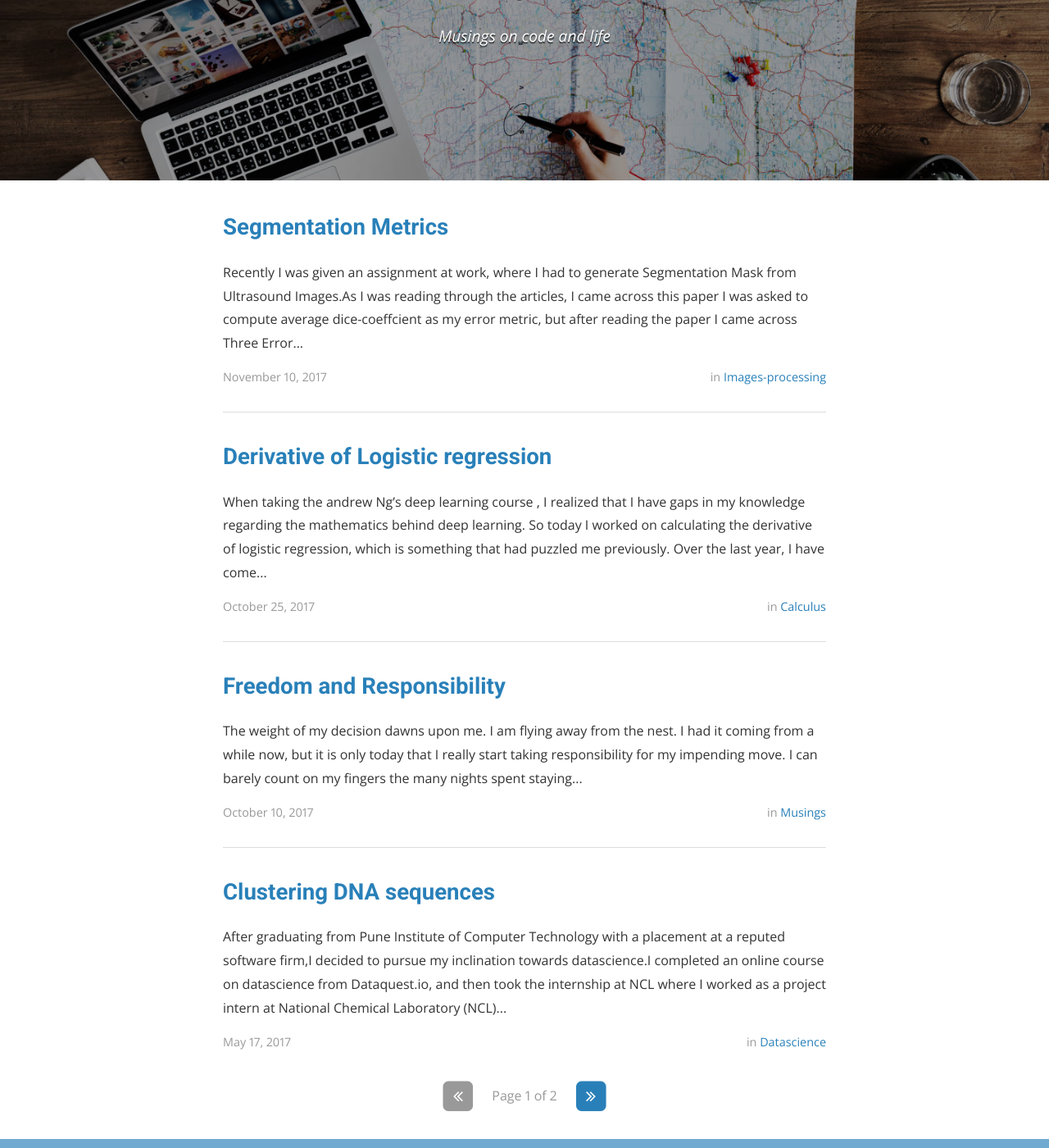
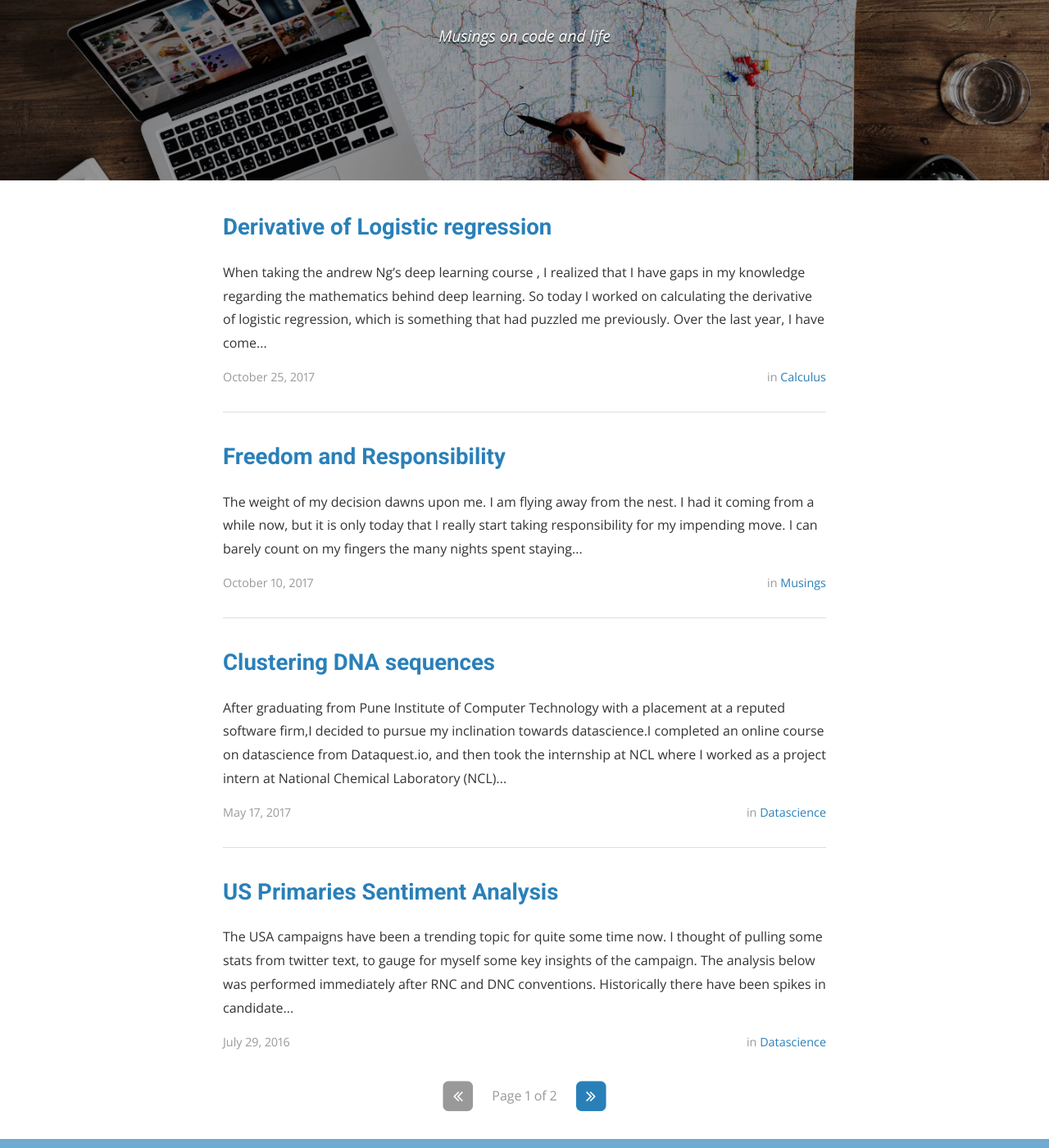
Before and after one commit to ashm8206/ashm8206.github.io, a Jekyll site: the page built from index.html, in a window 1280 px wide and 1400 px high, scrolled down 283 px. Shown: the whole window at 82% size. Built offline with Jekyll 4.4.1, drawn with Linux system fonts in a browser that asks for light colours; nearby versions of some CDN libraries; the list of posts is cut into pages by our own code; a file with an impossible date is left out.

Commit message:
Update 2017-11-8-Segmentation-Metrics.markdown

```diff
--- a/_posts/2017-11-8-Segmentation-Metrics.markdown
+++ b/_posts/2017-11-8-Segmentation-Metrics.markdown
@@ -1,7 +1,7 @@
 ---
 layout: post
 title: Segmentation Metrics
-date: 2017-11-10T08:43:59.000Z
+date: {}
 author: Aishwarya Mali
 cover: /assets/Segmentation-Metric/Segmentation-Metric.png
 categories: Images-Processing
@@ -84,6 +84,6 @@ Harmonic mean is used in places where a simple arithmatic mean fails. For exampl
 
 Dice coefficient is closely related to F1 score. In the F1 score we need to assess a trade-off between the **Recall(Sensitivity) and Precision**. [On closer study of their formulae](https://en.wikipedia.org/wiki/Sensitivity_and_specificity)
 
-<img src="/assets/Segmentation-Metric/Sen_spec.gif" alt="Pixel Error" style="width:50%;">
+<img src="/assets/Segmentation-Metric/Sen_spec.gif" alt="Pixel Error" style="width:60%;">
 
 In the image above look at the **Sensitivity and PPV values** they have same numerator but different denominator, so using harmonic mean is appropriate since it takes the reciprocal of the values. We also get **a truer mean unaffected by outliers** by taking Harmonic Mean
```
